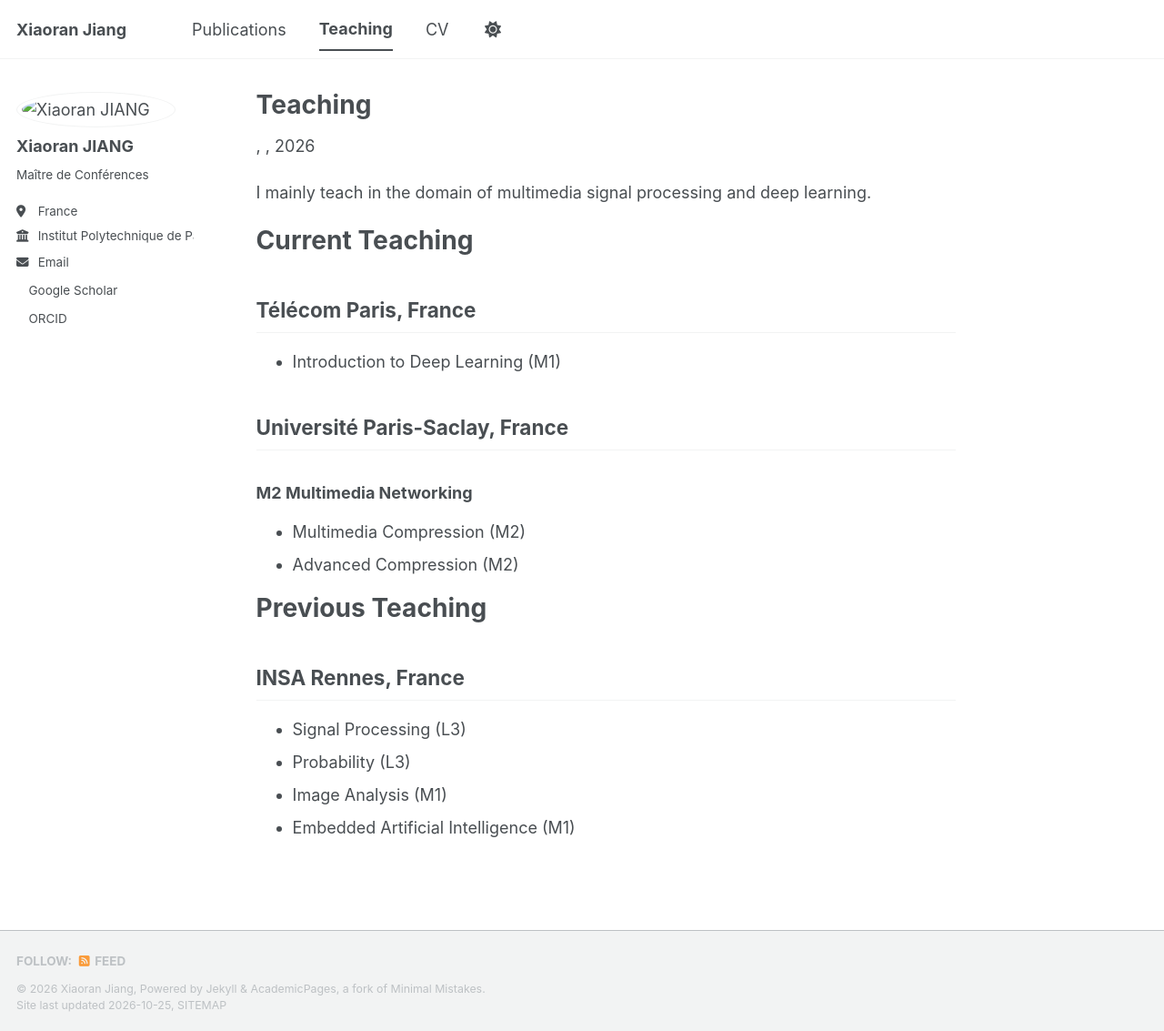
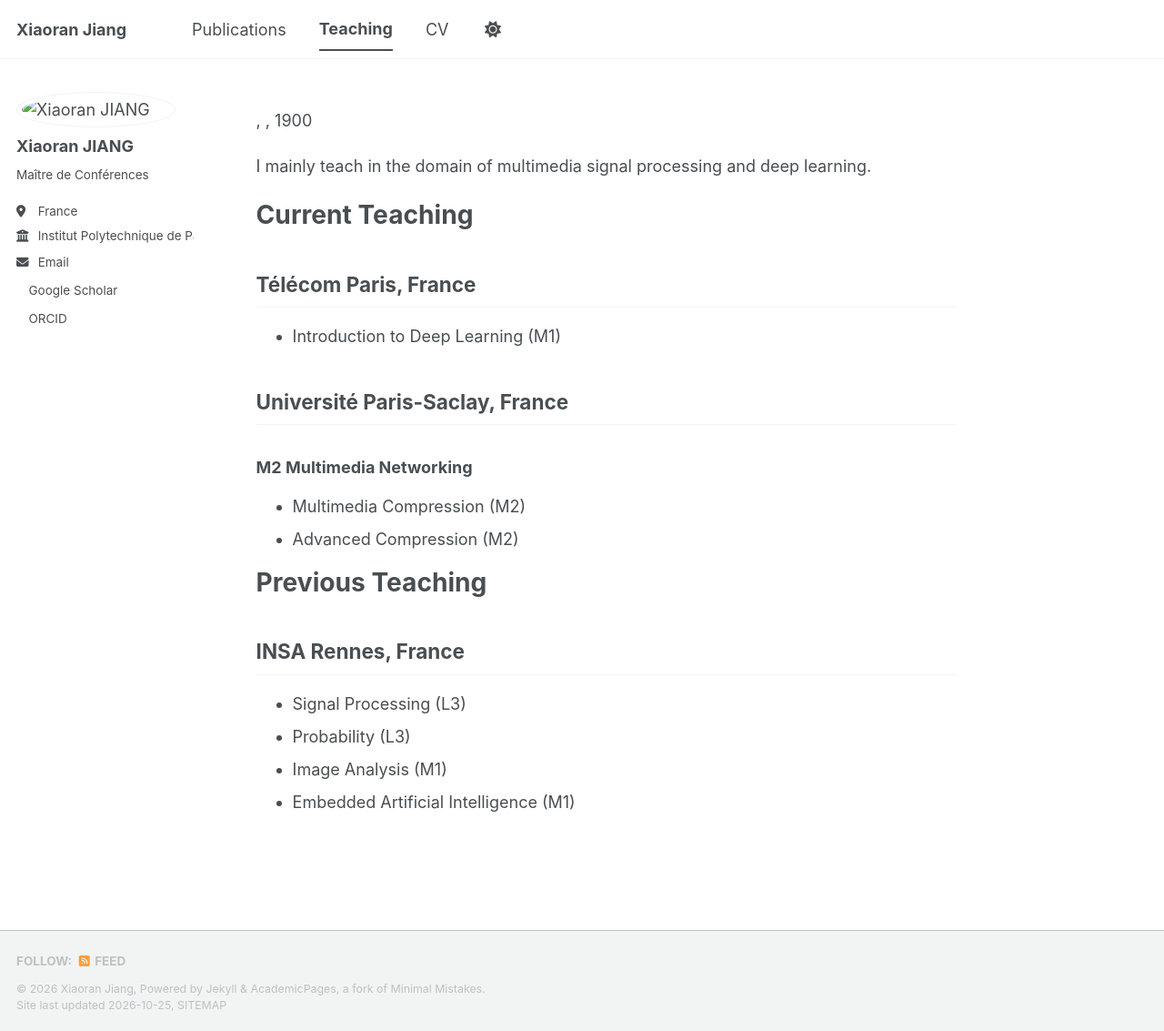
Before and after one commit to xiaoranjiang/xiaoranjiang.github.io, a Jekyll site: the page built from _pages/teaching.md, in a window 1280 px wide and 1133 px high. Shown: the whole window at 91% size. Built offline with Jekyll 4.4.1, drawn with Linux system fonts in a browser that asks for light colours; a style sheet for code colours, icons or effects is not loaded.

Commit message:
Update teaching.md

```diff
--- a/_pages/teaching.md
+++ b/_pages/teaching.md
@@ -1,8 +1,6 @@
 ---
-title: "Teaching"
 collection: teaching
 permalink: /teaching/
-date: 2026-01-01
 ---
 
 I mainly teach in the domain of multimedia signal processing and deep learning.
```
